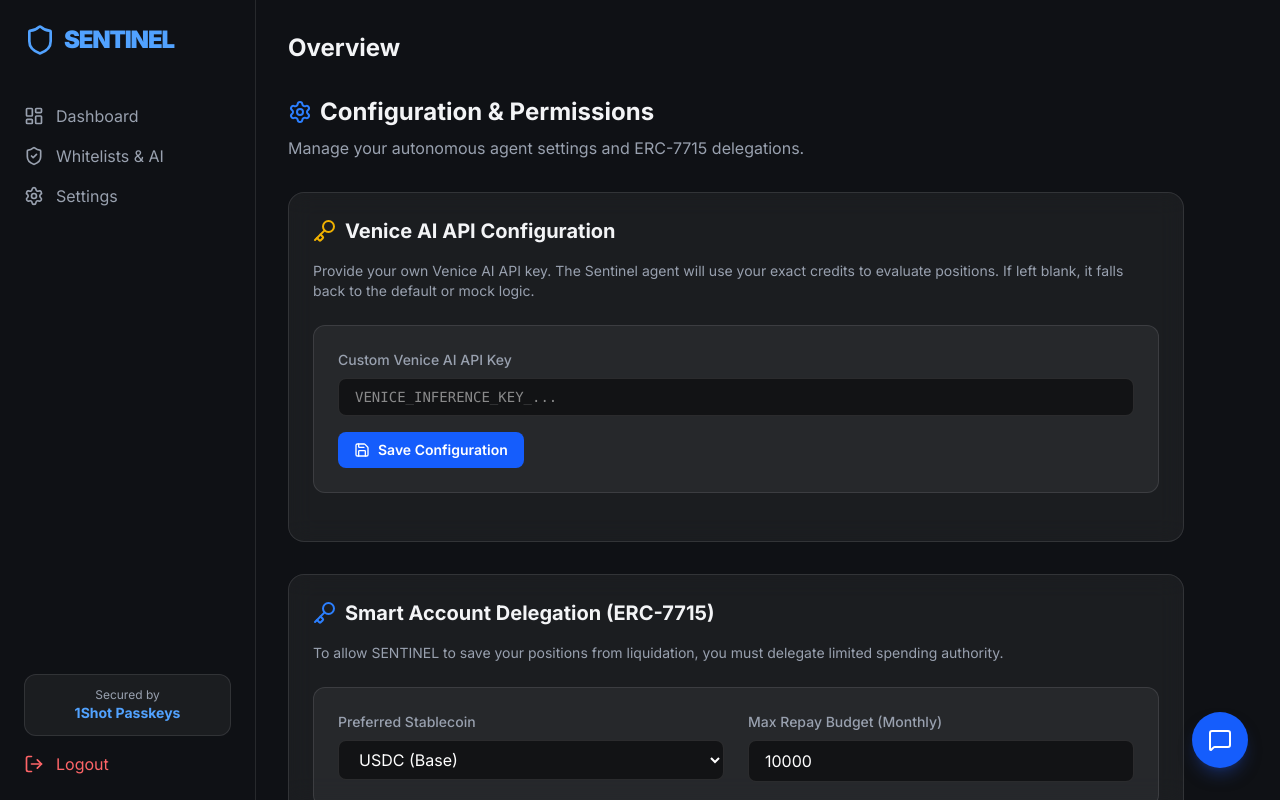
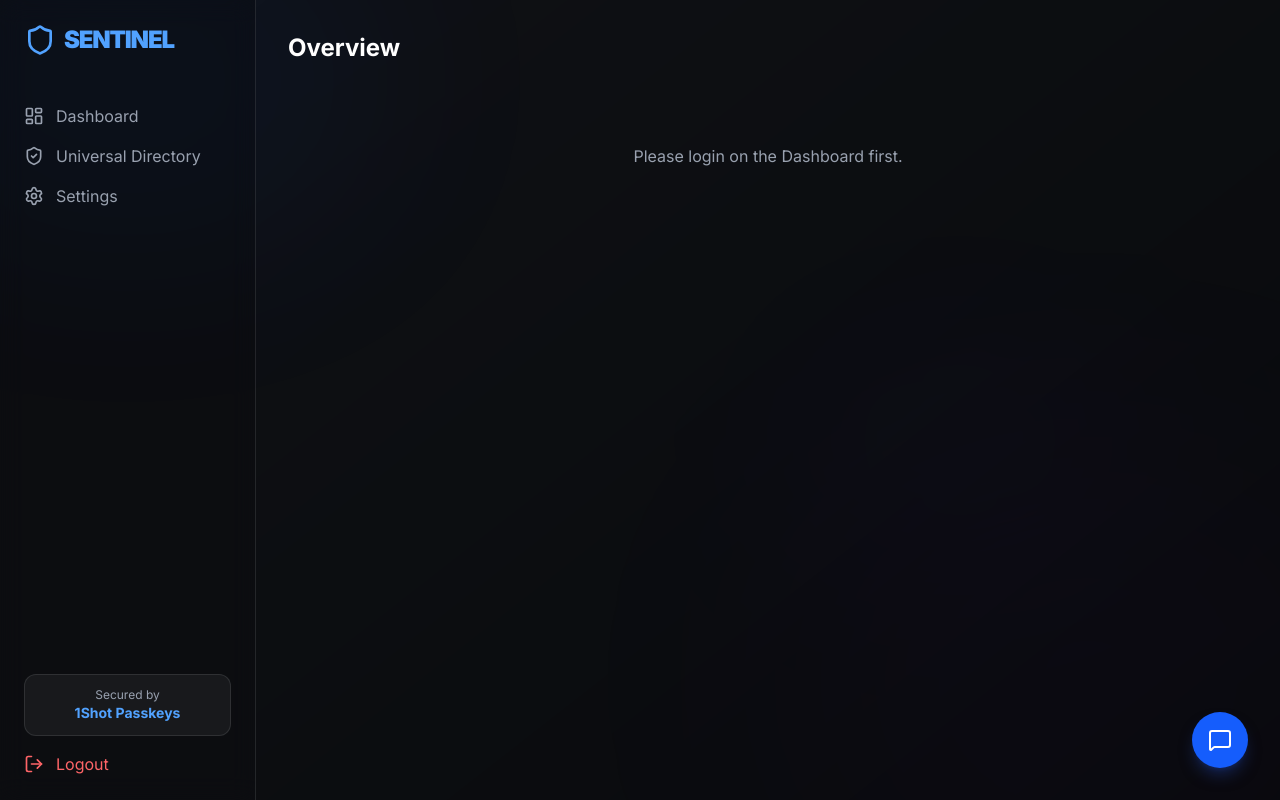
Before and after one commit to arpit2222/sentinel, a Next.js app in the folder frontend/: page /settings in a window 1280 px wide. Built offline with nearby package versions, Linux system fonts and the light colour scheme; what wagmi would draw is missing.

Commit message:
feat: revamp settings UI and add global glowing mesh layout

```diff
--- a/frontend/src/app/layout.tsx
+++ b/frontend/src/app/layout.tsx
@@ -21,10 +21,17 @@
 }>) {
   return (
     <html lang="en">
-      <body className={inter.className}>
+      <body className={`${inter.className} bg-[#0f1115] text-white overflow-hidden`}>
+        {/* Animated Gradient Mesh Background */}
+        <div className="fixed inset-0 z-[-1] opacity-30">
+          <div className="absolute top-[-10%] left-[-10%] w-[40%] h-[40%] rounded-full bg-blue-600/30 blur-[120px] animate-pulse"></div>
+          <div className="absolute bottom-[-10%] right-[-10%] w-[50%] h-[50%] rounded-full bg-purple-600/20 blur-[150px] animate-pulse" style={{ animationDelay: '2s' }}></div>
+          <div className="absolute top-[40%] left-[60%] w-[30%] h-[30%] rounded-full bg-indigo-500/10 blur-[100px] animate-pulse" style={{ animationDelay: '4s' }}></div>
+        </div>
+
         <Providers>
-          <div className="flex h-screen overflow-hidden">
-            <nav className="w-64 border-r border-white/10 p-6 flex flex-col justify-between">
+          <div className="flex h-screen overflow-hidden relative z-10">
+            <nav className="w-64 border-r border-white/10 p-6 flex flex-col justify-between bg-black/20 backdrop-blur-md">
               <div>
                 <div className="flex items-center gap-2 text-2xl font-black tracking-tighter text-blue-400 mb-12">
                   <Shield className="w-8 h-8"/>
@@ -38,7 +45,7 @@
                   </li>
                   <li>
                     <Link href="/whitelist" className="flex items-center gap-3 text-gray-400 hover:text-white transition">
-                      <ShieldCheck size={20} /> Whitelists & AI
+                      <ShieldCheck size={20} /> Universal Directory
                     </Link>
                   </li>
                   <li>
@@ -56,7 +63,7 @@
                 <LogoutButton />
               </div>
             </nav>
-            <main className="flex-1 overflow-y-auto p-8">
+            <main className="flex-1 overflow-y-auto p-8 bg-gradient-to-br from-transparent to-black/40">
               <header className="flex justify-between items-center mb-8">
                 <h2 className="text-2xl font-bold">Overview</h2>
               </header>
--- a/frontend/src/app/settings/page.tsx
+++ b/frontend/src/app/settings/page.tsx
@@ -1,12 +1,19 @@
 'use client'
 
 import { useState, useEffect } from 'react'
-import { Key, Settings as SettingsIcon, AlertTriangle, Save } from 'lucide-react'
+import { Key, Settings as SettingsIcon, Shield, Save, CheckCircle2, Bot, Bell, Zap } from 'lucide-react'
 
 export default function Settings() {
   const [isDelegated, setIsDelegated] = useState(false)
   const [isSigning, setIsSigning] = useState(false)
+
+  // Config state
   const [veniceApiKey, setVeniceApiKey] = useState('')
+  const [autoRepayEnabled, setAutoRepayEnabled] = useState(true)
+  const [preferredStablecoin, setPreferredStablecoin] = useState('USDC')
+  const [maxRepayPerTx, setMaxRepayPerTx] = useState('5000')
+  const [telegramHandle, setTelegramHandle] = useState('')
+
   const [isSavingConfig, setIsSavingConfig] = useState(false)
   const [userId, setUserId] = useState<string | null>(null)
 
@@ -15,6 +22,8 @@
     if (storedId) {
       setUserId(storedId)
       fetchConfig(storedId)
+      // Mock existing delegation state for visual demo
+      setIsDelegated(true)
     }
   }, [])
 
@@ -23,9 +32,10 @@
       const apiUrl = process.env.NEXT_PUBLIC_API_URL || 'http://localhost:4000'
       const res = await fetch(`${apiUrl}/api/users/${address}`)
       const config = await res.json()
-      if (config.veniceApiKey) {
-        setVeniceApiKey(config.veniceApiKey)
-      }
+      if (config.veniceApiKey) setVeniceApiKey(config.veniceApiKey)
+      if (config.preferredStablecoin) setPreferredStablecoin(config.preferredStablecoin)
+      if (config.maxRepayPerTx) setMaxRepayPerTx(config.maxRepayPerTx.toString())
+      if (config.autoRepayEnabled !== undefined) setAutoRepayEnabled(config.autoRepayEnabled)
     } catch (e) {
       console.error(e)
     }
@@ -39,7 +49,12 @@
       await fetch(`${apiUrl}/api/users/${userId}`, {
         method: 'POST',
         headers: { 'Content-Type': 'application/json' },
-        body: JSON.stringify({ veniceApiKey })
+        body: JSON.stringify({
+          veniceApiKey,
+          autoRepayEnabled,
+          preferredStablecoin,
+          maxRepayPerTx: Number(maxRepayPerTx)
+        })
       })
       alert("Configuration saved securely to your Smart Account!")
     } catch (e) {
@@ -51,94 +66,156 @@
 
   const handleDelegate = () => {
     setIsSigning(true)
-    // Simulate MetaMask EIP-7715 signing flow
     setTimeout(() => {
       setIsDelegated(true)
       setIsSigning(false)
     }, 2000)
   }
 
+  if (!userId) return <div className="text-center p-12 text-gray-400">Please login on the Dashboard first.</div>
+
   return (
-    <div className="space-y-8 max-w-4xl">
+    <div className="space-y-8 max-w-5xl">
+      <div className="flex justify-between items-end mb-8">
         <div>
-        <h2 className="text-2xl font-bold flex items-center gap-2"><SettingsIcon className="text-blue-500"/> Configuration & Permissions</h2>
-        <p className="text-gray-400 mt-2">Manage your autonomous agent settings and ERC-7715 delegations.</p>
+          <h2 className="text-3xl font-bold flex items-center gap-3"><SettingsIcon className="text-blue-500 w-8 h-8"/> Control Center</h2>
+          <p className="text-gray-400 mt-2 text-sm max-w-xl">Configure Sentinel's autonomous boundaries, alert systems, and underlying smart account permissions.</p>
+        </div>
+        <button
+          onClick={handleSaveConfig}
+          disabled={isSavingConfig}
+          className="px-6 py-2.5 bg-blue-600 hover:bg-blue-700 text-white rounded-xl text-sm font-bold shadow-lg shadow-blue-500/20 transition flex items-center gap-2 disabled:opacity-50"
+        >
+          <Save size={18}/> {isSavingConfig ? 'Saving...' : 'Save All Changes'}
+        </button>
+      </div>
+
+      <div className="grid grid-cols-1 lg:grid-cols-2 gap-8">
+        {/* Left Column */}
+        <div className="space-y-8">
+
+          <div className="glass-card">
+            <h3 className="text-xl font-bold mb-4 flex items-center gap-2"><Zap className="text-yellow-500"/> Autonomous Engine</h3>
+
+            <div className="space-y-6">
+              <div className="flex items-center justify-between p-4 bg-white/5 rounded-xl border border-white/10">
+                <div>
+                  <h4 className="font-bold">Auto-Repay Execution</h4>
+                  <p className="text-xs text-gray-400 mt-1">Allow Venice AI to actively execute 1Shot Relayer transactions</p>
+                </div>
+                <label className="relative inline-flex items-center cursor-pointer">
+                  <input type="checkbox" checked={autoRepayEnabled} onChange={(e) => setAutoRepayEnabled(e.target.checked)} className="sr-only peer" />
+                  <div className="w-11 h-6 bg-gray-700 peer-focus:outline-none rounded-full peer peer-checked:after:translate-x-full peer-checked:after:border-white after:content-[''] after:absolute after:top-[2px] after:left-[2px] after:bg-white after:border-gray-300 after:border after:rounded-full after:h-5 after:w-5 after:transition-all peer-checked:bg-blue-600"></div>
+                </label>
+              </div>
+
+              <div>
+                <label className="block text-sm font-medium text-gray-400 mb-2">Max Repay Per Transaction ($)</label>
+                <input
+                  type="number"
+                  value={maxRepayPerTx}
+                  onChange={(e) => setMaxRepayPerTx(e.target.value)}
+                  className="w-full bg-black/50 border border-white/10 rounded-lg px-4 py-3 text-white outline-none focus:border-blue-500 transition font-mono"
+                />
+              </div>
+
+              <div>
+                <label className="block text-sm font-medium text-gray-400 mb-2">Preferred Stablecoin</label>
+                <select
+                  value={preferredStablecoin}
+                  onChange={(e) => setPreferredStablecoin(e.target.value)}
+                  className="w-full bg-black/50 border border-white/10 rounded-lg px-4 py-3 text-white outline-none focus:border-blue-500 transition"
+                >
+                  <option value="USDC">USDC (Base)</option>
+                  <option value="USDT">USDT (Base)</option>
+                  <option value="DAI">DAI (Base)</option>
+                </select>
+              </div>
+            </div>
           </div>
 
           <div className="glass-card">
-        <h3 className="text-xl font-bold mb-4 flex items-center gap-2"><Key className="text-yellow-500"/> Venice AI API Configuration</h3>
+            <h3 className="text-xl font-bold mb-4 flex items-center gap-2"><Bell className="text-green-500"/> Notifications</h3>
+            <div>
+              <label className="block text-sm font-medium text-gray-400 mb-2">Telegram Alert Handle (Optional)</label>
+              <div className="relative">
+                <span className="absolute inset-y-0 left-0 flex items-center pl-4 text-gray-500">@</span>
+                <input
+                  type="text"
+                  placeholder="username"
+                  value={telegramHandle}
+                  onChange={(e) => setTelegramHandle(e.target.value)}
+                  className="w-full bg-black/50 border border-white/10 rounded-lg pl-8 pr-4 py-3 text-white outline-none focus:border-blue-500 transition font-mono text-sm"
+                />
+              </div>
+            </div>
+          </div>
+
+        </div>
+
+        {/* Right Column */}
+        <div className="space-y-8">
+
+          <div className="glass-card border-blue-500/30 relative overflow-hidden">
+            <div className="absolute top-0 right-0 w-32 h-32 bg-blue-500/10 blur-[50px] rounded-full pointer-events-none"></div>
+
+            <h3 className="text-xl font-bold mb-4 flex items-center gap-2"><Bot className="text-blue-500"/> Bring Your Own AI Key</h3>
             <p className="text-sm text-gray-400 mb-6">
-          Provide your own Venice AI API key. The Sentinel agent will use your exact credits to evaluate positions. If left blank, it falls back to the default or mock logic.
+              Override the Sentinel default infrastructure and use your own Venice AI API key for 100% privacy and dedicated rate limits.
             </p>
 
-        <div className="bg-white/5 border border-white/10 p-6 rounded-xl mb-6 space-y-4">
             <div>
-            <label className="block text-sm font-medium text-gray-400 mb-2">Custom Venice AI API Key</label>
+              <label className="block text-sm font-medium text-gray-400 mb-2">Custom Venice API Key</label>
               <input
                 type="password"
                 placeholder="VENICE_INFERENCE_KEY_..."
                 value={veniceApiKey}
                 onChange={(e) => setVeniceApiKey(e.target.value)}
-              className="w-full bg-black/50 border border-white/10 rounded-lg px-4 py-2 text-white outline-none focus:border-blue-500 transition font-mono text-sm"
+                className="w-full bg-black/50 border border-white/10 rounded-lg px-4 py-3 text-white outline-none focus:border-blue-500 transition font-mono text-sm"
               />
-          </div>
-          <button
-            onClick={handleSaveConfig}
-            disabled={isSavingConfig}
-            className="px-4 py-2 bg-blue-600 hover:bg-blue-700 text-white rounded-lg text-sm font-semibold transition flex items-center gap-2"
-          >
-            <Save size={16}/> {isSavingConfig ? 'Saving...' : 'Save Configuration'}
-          </button>
             </div>
           </div>
 
-      <div className="glass-card">
-        <h3 className="text-xl font-bold mb-4 flex items-center gap-2"><Key className="text-blue-500"/> Smart Account Delegation (ERC-7715)</h3>
+          <div className="glass-card relative overflow-hidden">
+            <div className="absolute top-0 right-0 w-32 h-32 bg-purple-500/10 blur-[50px] rounded-full pointer-events-none"></div>
+            <h3 className="text-xl font-bold mb-4 flex items-center gap-2"><Shield className="text-purple-500"/> ERC-7715 Delegation</h3>
             <p className="text-sm text-gray-400 mb-6">
-          To allow SENTINEL to save your positions from liquidation, you must delegate limited spending authority.
+              Sentinel uses EIP-7715 to request extremely narrow, time-bound execution permissions. We cannot move funds, we can only repay debts.
             </p>
 
-        <div className="bg-white/5 border border-white/10 p-6 rounded-xl mb-6">
-          <div className="grid grid-cols-1 md:grid-cols-2 gap-6">
+            {isDelegated ? (
+              <div className="p-1 rounded-xl bg-gradient-to-r from-green-500/50 to-blue-500/50">
+                <div className="bg-[#0f1115] p-5 rounded-lg flex flex-col items-center text-center gap-3">
+                  <CheckCircle2 className="text-green-400 w-12 h-12 mb-2" />
                   <div>
-              <label className="block text-sm font-medium text-gray-400 mb-2">Preferred Stablecoin</label>
-              <select className="w-full bg-black/50 border border-white/10 rounded-lg px-4 py-2 text-white outline-none focus:border-blue-500 transition">
-                <option>USDC (Base)</option>
-                <option>USDT (Base)</option>
-                <option>DAI (Base)</option>
-              </select>
-            </div>
-            <div>
-              <label className="block text-sm font-medium text-gray-400 mb-2">Max Repay Budget (Monthly)</label>
-              <input type="text" defaultValue="10000" className="w-full bg-black/50 border border-white/10 rounded-lg px-4 py-2 text-white outline-none focus:border-blue-500 transition" />
-            </div>
-          </div>
-        </div>
-
-        {isDelegated ? (
-          <div className="flex items-center justify-between p-4 bg-green-500/10 border border-green-500/30 rounded-lg">
-            <div className="flex items-center gap-3">
-              <div className="w-2 h-2 rounded-full bg-green-500 animate-pulse"></div>
-              <span className="text-green-400 font-medium">Delegation Active</span>
+                    <h4 className="font-bold text-lg text-white">Delegation Active</h4>
+                    <p className="text-xs text-gray-400 mt-1 font-mono">Chain: Base (8453) • Target: Sentinel Router</p>
                   </div>
                   <button
                     onClick={() => setIsDelegated(false)}
-              className="px-4 py-2 rounded-lg bg-red-500/20 text-red-400 border border-red-500/50 hover:bg-red-500/30 transition text-sm font-medium"
+                    className="mt-4 px-6 py-2 rounded-full bg-red-500/10 text-red-400 hover:bg-red-500/20 border border-red-500/30 transition text-sm font-bold w-full"
                   >
-              Revoke Authority
+                    Revoke 7715 Authority
                   </button>
+                </div>
               </div>
             ) : (
               <button
                 onClick={handleDelegate}
                 disabled={isSigning}
-            className="w-full px-6 py-4 rounded-xl bg-blue-600 hover:bg-blue-700 text-white font-bold transition flex items-center justify-center gap-2 disabled:opacity-50"
+                className="w-full p-1 rounded-xl bg-gradient-to-r from-blue-600 to-purple-600 hover:from-blue-500 hover:to-purple-500 transition-all disabled:opacity-50"
               >
-            {isSigning ? 'Requesting wallet signature...' : 'Grant Execution Permissions'}
+                <div className="bg-[#0f1115] hover:bg-transparent transition-colors p-5 rounded-lg flex items-center justify-center gap-2">
+                  <span className="font-bold text-white">
+                    {isSigning ? 'Waiting for Passkey Signature...' : 'Grant 1Shot Execution Permissions'}
+                  </span>
+                </div>
               </button>
             )}
           </div>
 
         </div>
+      </div>
+    </div>
   )
 }
```
Lines whose indentation alone changed are shown as unchanged.
